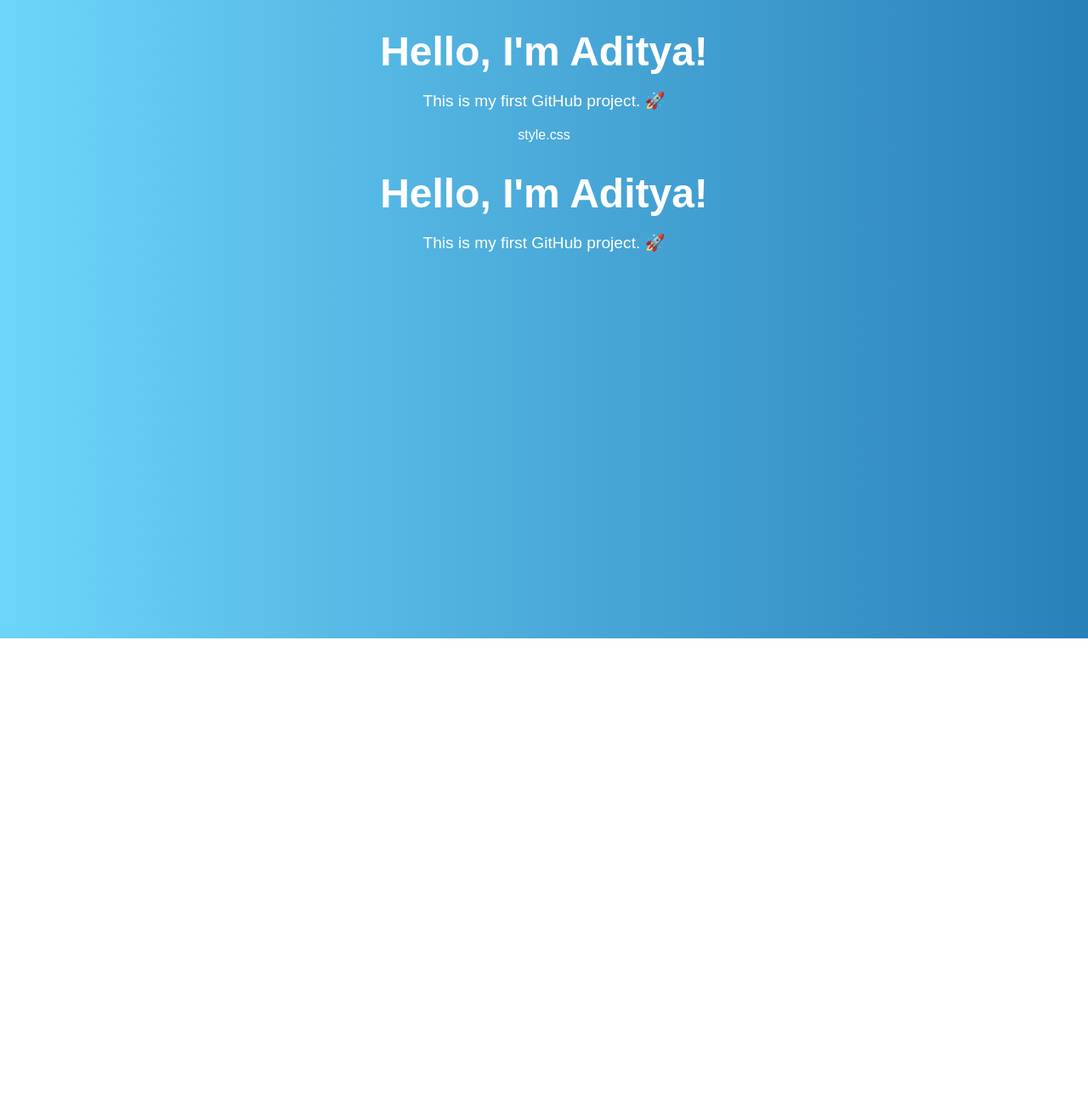
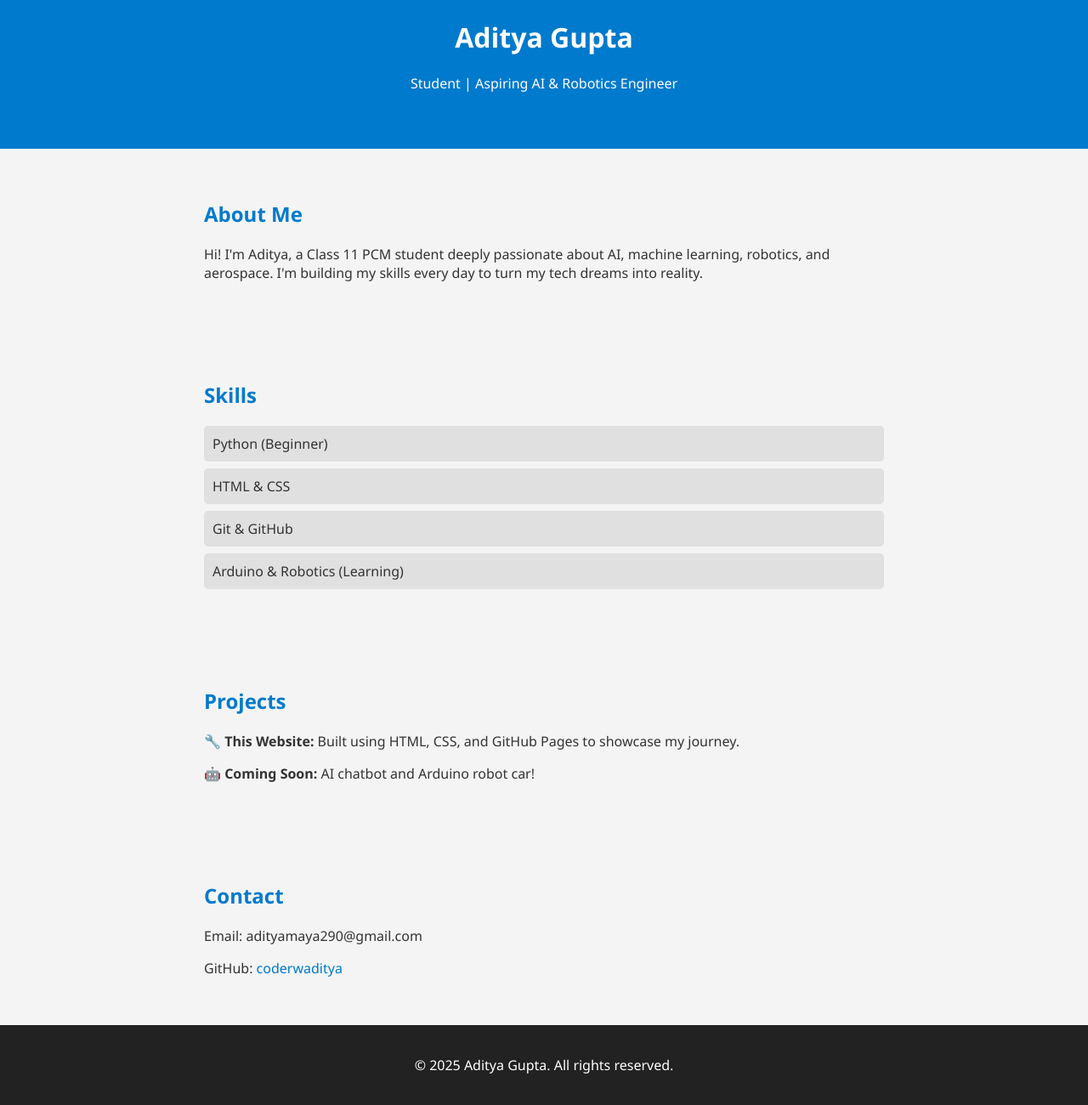
Before and after one commit to coderwaditya/myfirstreposetery, a plain HTML site: page index.html in a window 1280 px wide. Shown: the part 49-1349 px from the top of the page at 85% size. Before the commit the page ends 800 px from the top, so only its background shows below. Drawn offline with Linux system fonts and the light colour scheme.

Commit message:
Updated portfolio with professional layout and sections

```diff
--- a/index.html
+++ b/index.html
@@ -1,22 +1,45 @@
 <!DOCTYPE html>
-<html>
+<html lang="en">
 <head>
-    <title>My Portfolio</title>
-</head>
-<body>
-    <h1>Hello, I'm Aditya!</h1>
-    <p>This is my first GitHub project. 🚀</p>
-</body>
-</html>
-style.css
-<!DOCTYPE html>
-<html>
-<head>
-    <title>My Portfolio</title>
+    <meta charset="UTF-8">
+    <title>Aditya | Portfolio</title>
     <link rel="stylesheet" href="style.css">
 </head>
 <body>
-    <h1>Hello, I'm Aditya!</h1>
-    <p>This is my first GitHub project. 🚀</p>
+    <header>
+        <h1>Aditya Gupta</h1>
+        <p>Student | Aspiring AI & Robotics Engineer</p>
+    </header>
+
+    <section id="about">
+        <h2>About Me</h2>
+        <p>Hi! I'm Aditya, a Class 11 PCM student deeply passionate about AI, machine learning, robotics, and aerospace. I'm building my skills every day to turn my tech dreams into reality.</p>
+    </section>
+
+    <section id="skills">
+        <h2>Skills</h2>
+        <ul>
+            <li>Python (Beginner)</li>
+            <li>HTML & CSS</li>
+            <li>Git & GitHub</li>
+            <li>Arduino & Robotics (Learning)</li>
+        </ul>
+    </section>
+
+    <section id="projects">
+        <h2>Projects</h2>
+        <p>🔧 <strong>This Website:</strong> Built using HTML, CSS, and GitHub Pages to showcase my journey.</p>
+        <p>🤖 <strong>Coming Soon:</strong> AI chatbot and Arduino robot car!</p>
+    </section>
+
+    <section id="contact">
+        <h2>Contact</h2>
+        <p>Email: adityamaya290@gmail.com</p>
+        <p>GitHub: <a href="https://github.com/coderwaditya" target="_blank">coderwaditya</a></p>
+    </section>
+
+    <footer>
+        <p>© 2025 Aditya Gupta. All rights reserved.</p>
+    </footer>
 </body>
 </html>
--- a/style.css
+++ b/style.css
@@ -1,18 +1,48 @@
-/* style.css */
 body {
-    font-family: Arial, sans-serif;
-    background: linear-gradient(to right, #6dd5fa, #2980b9);
+    font-family: 'Segoe UI', sans-serif;
+    background-color: #f4f4f4;
+    margin: 0;
+    padding: 0;
+    color: #333;
+}
+
+header {
+    background-color: #007acc;
     color: white;
     text-align: center;
-    margin: 0;
-    padding: 50px;
+    padding: 50px 20px;
 }
 
-h1 {
-    font-size: 3em;
-    margin-bottom: 10px;
+section {
+    padding: 40px 20px;
+    max-width: 800px;
+    margin: auto;
 }
 
-p {
-    font-size: 1.2em;
+h2 {
+    color: #007acc;
 }
+
+ul {
+    list-style: none;
+    padding: 0;
+}
+
+ul li {
+    background: #e0e0e0;
+    margin: 8px 0;
+    padding: 10px;
+    border-radius: 5px;
+}
+
+a {
+    color: #007acc;
+    text-decoration: none;
+}
+
+footer {
+    background-color: #222;
+    color: white;
+    text-align: center;
+    padding: 20px;
+}
```
